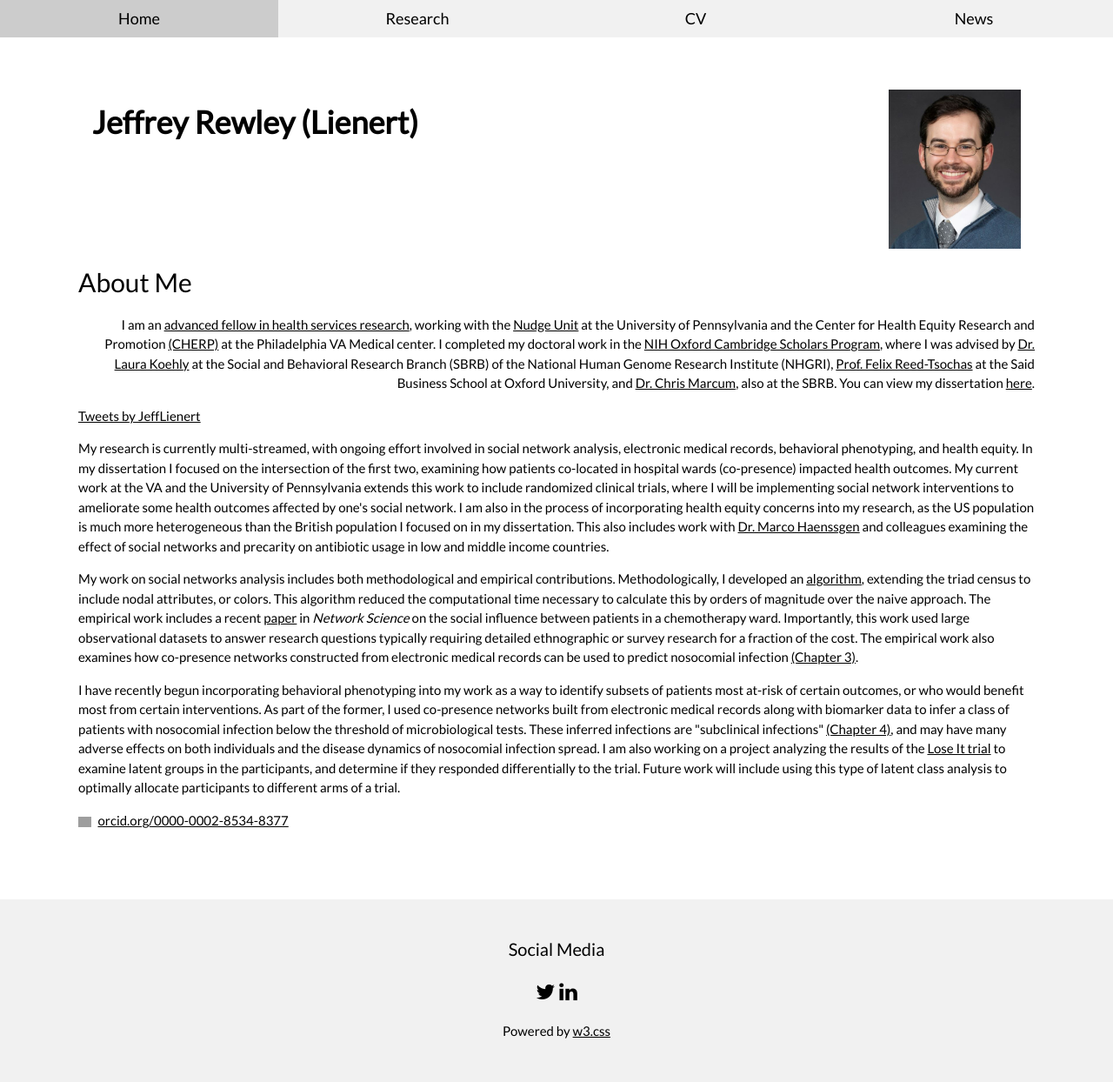
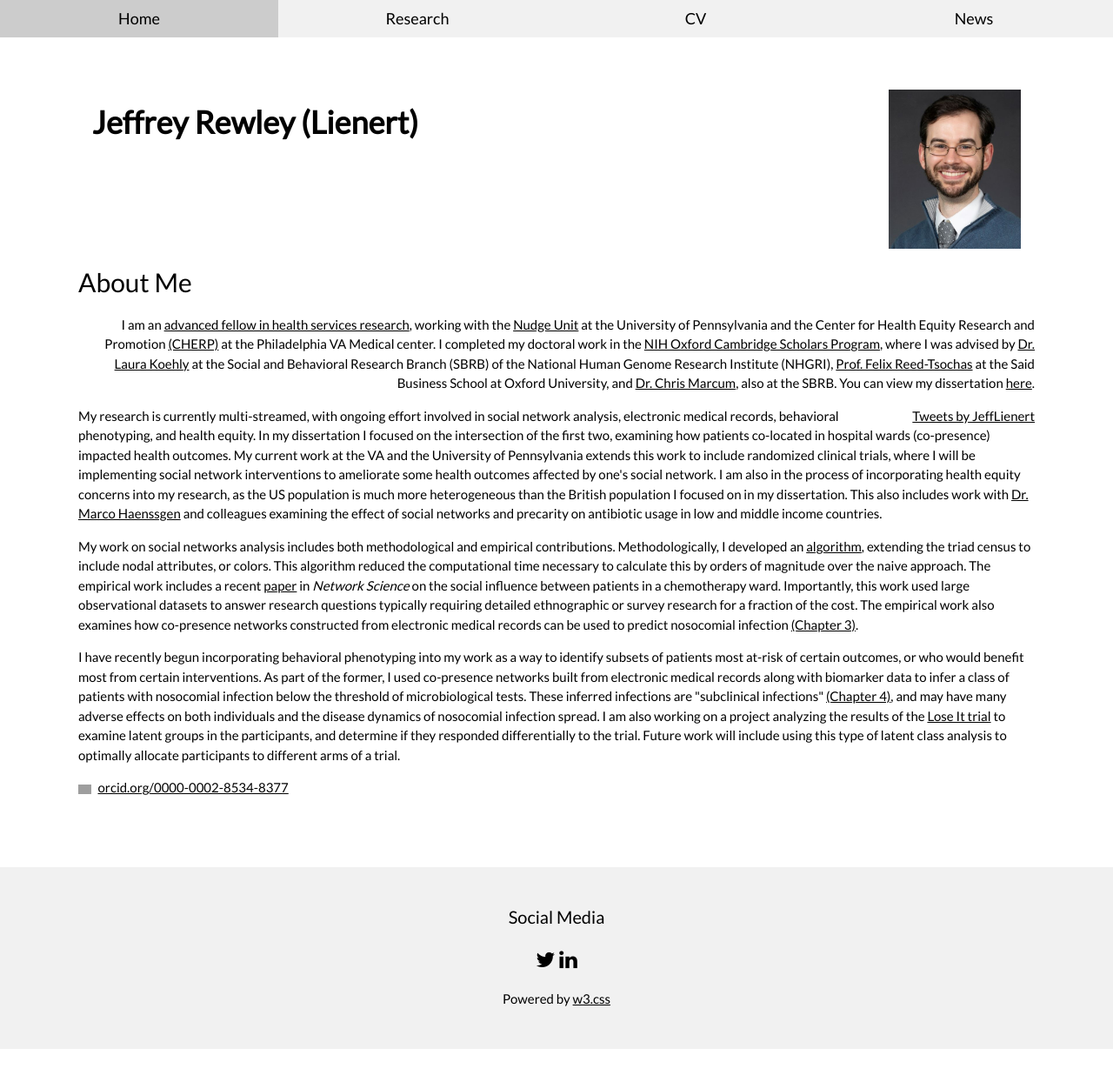
Before and after one commit to jlienert/jlienert.github.io, a Jekyll site: the page built from index.html, in a window 1280 px wide and 1244 px high. Shown: the whole window at 87% size. Built offline with Jekyll 4.4.1, drawn with Linux system fonts in a browser that asks for light colours; comment, search, counter and statistics services are not loaded; grey boxes are pictures that could not be loaded.

Commit message:
Update index.html

```diff
--- a/index.html
+++ b/index.html
@@ -26,7 +26,7 @@ title: Jeffrey Rewley (Lienert)
   <a href="http://www.chrismarcum.com/index.php">Dr. Chris Marcum</a>, also at the SBRB. You can view my dissertation <a href="https://ora.ox.ac.uk/objects/uuid:e19e3a20-f154-4a67-bc3c-2e82bee9c845">here</a>.
 </p>
 
-<a class="twitter-timeline" data-width="500" data-height="500" href="https://twitter.com/JeffLienert?ref_src=twsrc%5Etfw" float: right;>Tweets by JeffLienert</a> <script async src="https://platform.twitter.com/widgets.js" charset="utf-8"></script>
+<a class="twitter-timeline" data-width="500" data-height="500" href="https://twitter.com/JeffLienert?ref_src=twsrc%5Etfw" style="float:right">Tweets by JeffLienert</a> <script async src="https://platform.twitter.com/widgets.js" charset="utf-8"></script>
 
 <p> My research is currently multi-streamed, with ongoing effort involved in social network analysis, electronic medical records, behavioral phenotyping, and health equity. In my dissertation I
   focused on the intersection of the first two, examining how patients co-located in hospital wards (co-presence) impacted health outcomes. My current work at the VA and the University of
```
